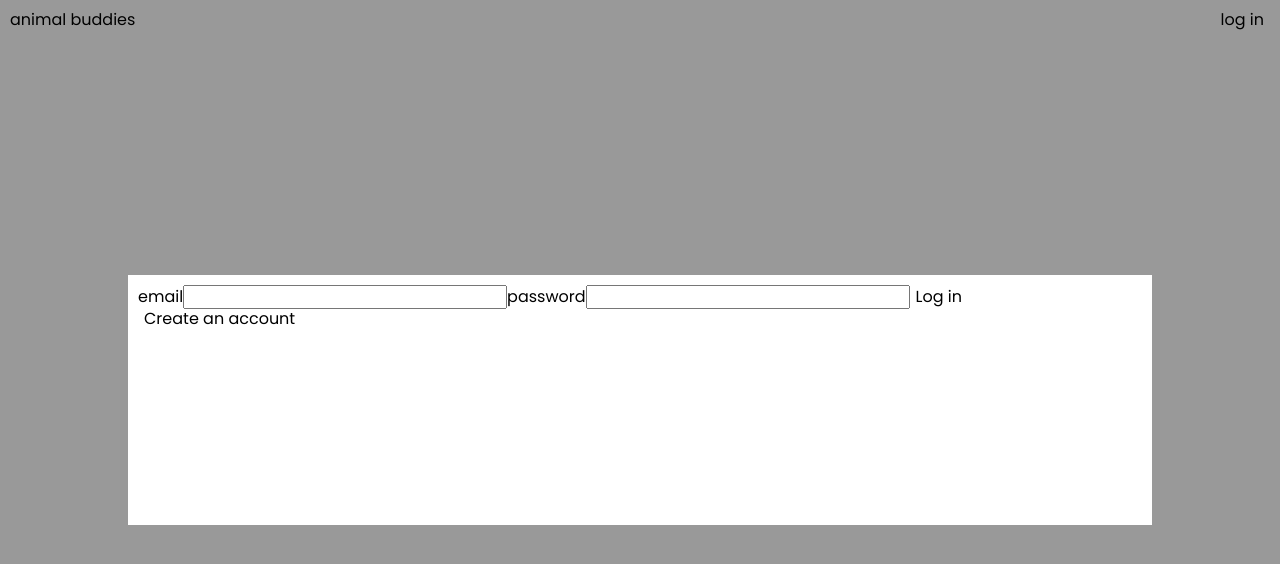
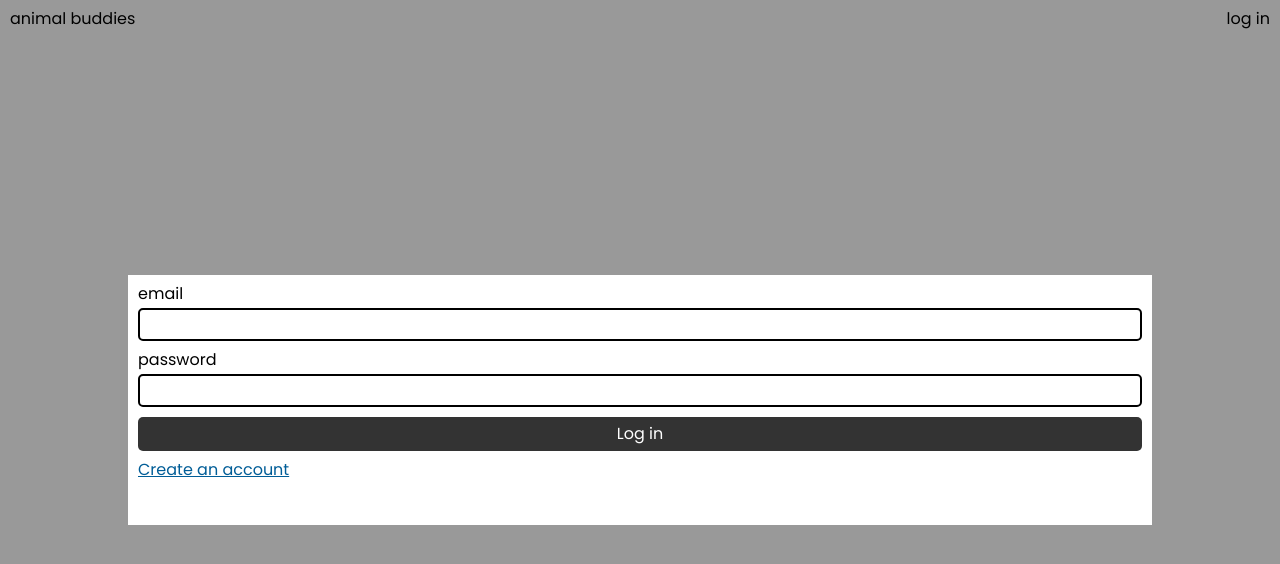
Before and after one commit to colorlessenergy/animal-buddies, a Next.js app: page / in a window 1280 px wide. Both pictures are taken after a click on the button "log in". Shown: the top 564 px of the page. Built offline with nearby package versions, Linux system fonts and the light colour scheme; no server answers.

Commit message:
add styles for auth modal

```diff
--- a/shared/components/Auth.js
+++ b/shared/components/Auth.js
@@ -55,34 +55,43 @@ const Auth = ({ toggleAuthModal }) => {
     return (
         <div>
             <form onSubmit={ handleSubmit }>
+                <div className="auth-form-group">
                     <label htmlFor="email">email</label>
                     <input
                         type="email"
                         id="email"
+                        className="mb-1"
                         onChange={ handleInputChange }
                         value={ userData.email }
                         required />
+                </div>
 
+                <div className="auth-form-group">
                     <label htmlFor="password">password</label>
                     <input
                         type="password"
                         id="password"
+                        className="mb-1"
                         onChange={ handleInputChange }
                         value={ userData.password }
                         required />
-                <button>
+                </div>
+
+                <button className={ `auth-button ${ isSignInView ? ("auth-button--sign-in") : ("auth-button--sign-up") } mb-1` }>
                     { isSignInView ? ("Log in") : ("create account") }
                 </button>
 
                 { submitError ? (
-                    <p>
+                    <p className="color-red-1">
                        { submitError }
                     </p>
                 ) : (null) }
             </form>
 
-            <button onClick={ toggleSignInView }>
-                { isSignInView ? ("Create an account") : ("already have an account? sign in") }
+            <button
+                className="color-dark-blue-1 text-decoration-underline"
+                onClick={ toggleSignInView }>
+                { isSignInView ? ("Create an account") : ("sign in") }
             </button>
         </div>
     );
--- a/styles/_base.scss
+++ b/styles/_base.scss
@@ -1,3 +1,5 @@
+@use 'variables.scss' as *;
+
 html,
 body {
     margin: 0;
@@ -11,13 +13,25 @@ a {
     text-decoration: none;
 }
 
+p {
+    margin: $space-1 0;
+}
+
 * {
     box-sizing: border-box;
 }
 
 button {
     border: 0;
+    padding: 0;
 
     background-color: transparent;
     cursor: pointer;
 }
+
+input {
+    border: 2px solid #000000;
+    border-radius: 5px;
+    margin-top: 5px;
+    padding: 5px;
+}
--- a/styles/_module.scss
+++ b/styles/_module.scss
@@ -7,3 +7,23 @@
 
     margin: $space-1;
 }
+
+.auth-form-group {
+    display: flex;
+    flex-direction: column;
+}
+
+.auth-button {
+    border-radius: 5px;
+    padding: 8px;
+    width: 100%;
+}
+
+.auth-button--sign-in {
+    background-color: $black-1;
+    color: #ffffff;
+}
+
+.auth-button--sign-up {
+    border: 2px solid #000;
+}
--- a/styles/_utilities.scss
+++ b/styles/_utilities.scss
@@ -0,0 +1,17 @@
+@use 'variables.scss' as *;
+
+.mb-1 {
+    margin-bottom: $space-1;
+}
+
+.color-red-1 {
+    color: $dark-red-1;
+}
+
+.color-dark-blue-1 {
+    color: $dark-blue-1;
+}
+
+.text-decoration-underline {
+    text-decoration: underline;
+}
--- a/styles/_variables.scss
+++ b/styles/_variables.scss
@@ -1 +1,5 @@
 $space-1: 10px;
+
+$black-1: #333333;
+$dark-blue-1: #005d97;
+$dark-red-1: #b30c00;
```
Lines whose indentation alone changed are shown as unchanged.
